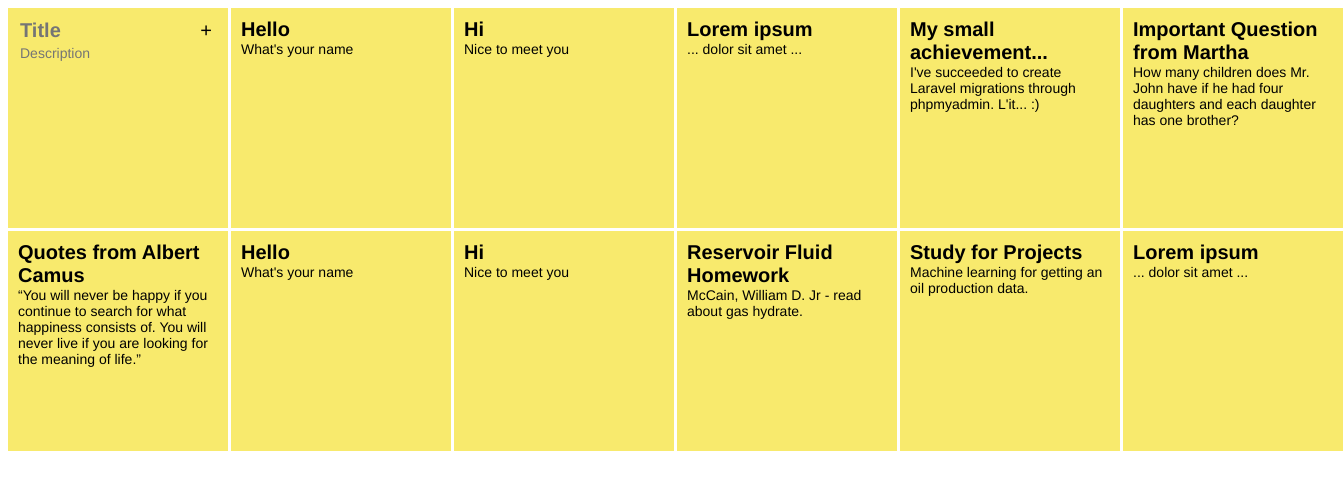
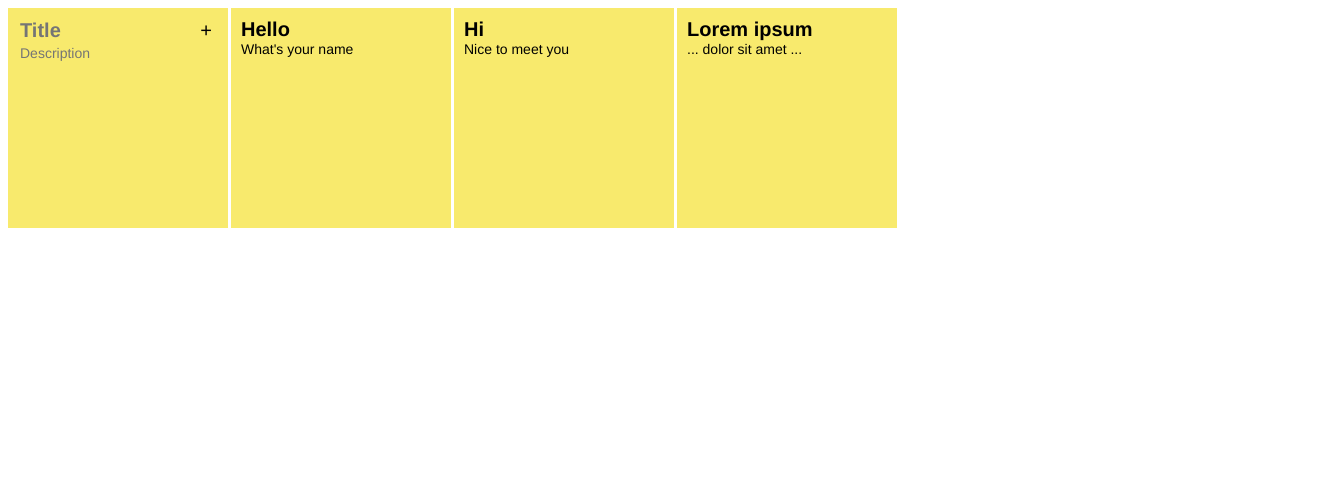
Before and after one commit to daimessdn/mynote, a React (Create React App) app: page / in a window 1280 px wide. Shown: the top 490 px of the page, 1343 px wide, since content can reach past the window. Built offline with nearby package versions, Linux system fonts and the light colour scheme.

Commit message:
now we don't need the many components anymore...

```diff
--- a/src/App.js
+++ b/src/App.js
@@ -22,29 +22,6 @@ class App extends Component {
 					</form>
 				</div>
 				{myCards}
-				<Card
-					title="My small achievement..."
-					desc="I've succeeded to create Laravel migrations through phpmyadmin. L'it... :)"
-				/>
-				<Card
-					title="Important Question from Martha"
-					desc="How many children does Mr. John have if he had four daughters and each daughter has one brother?"
-				/>
-				<Card
-					title="Quotes from Albert Camus"
-					desc="“You will never be happy if you continue to search for what happiness consists of. You will never live if you are looking for the meaning of life.”"
-				/>
-				<Card title="Hello" desc="What's your name" />
-				<Card title="Hi" desc="Nice to meet you" />
-				<Card
-					title="Reservoir Fluid Homework"
-					desc="McCain, William D. Jr - read about gas hydrate."
-				/>
-				<Card
-					title="Study for Projects"
-					desc="Machine learning for getting an oil production data."
-				/>
-				<Card title="Lorem ipsum" desc="... dolor sit amet ..." />
 			</div>
 		);
 	}
```
